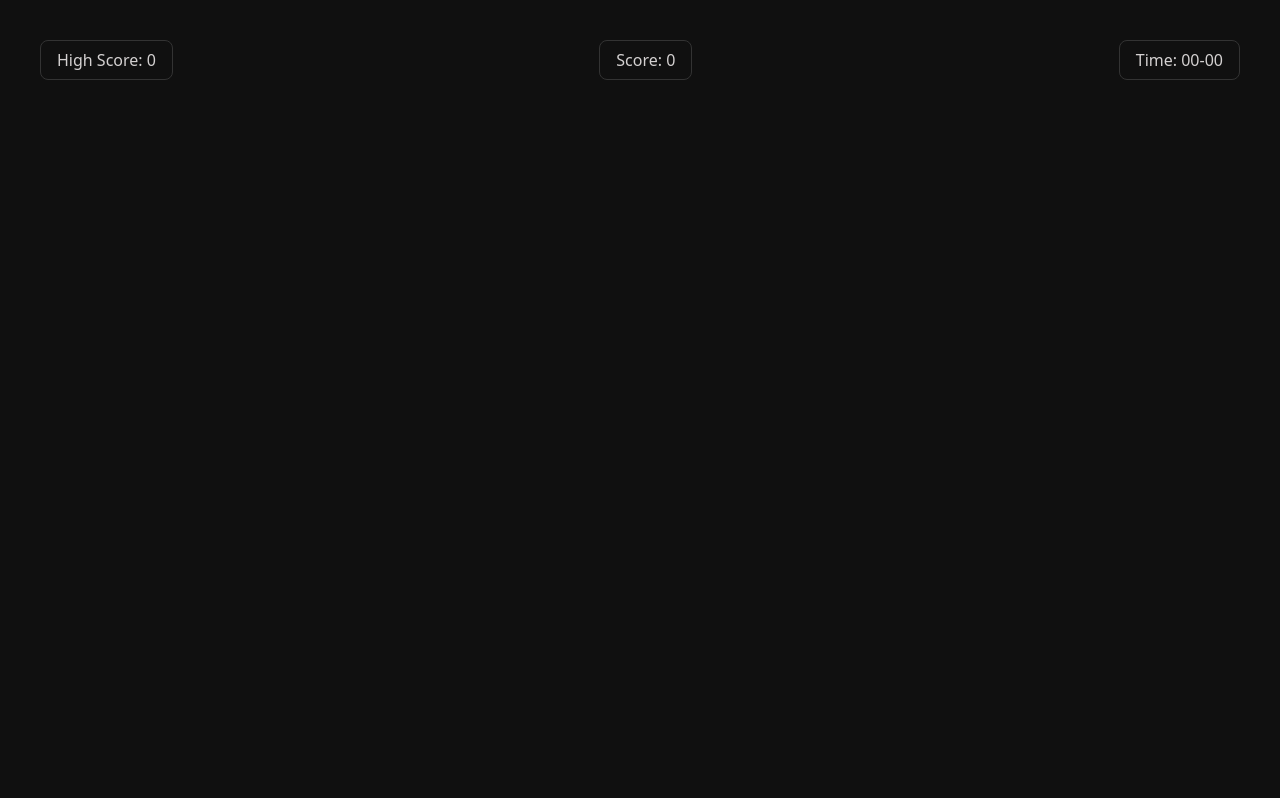
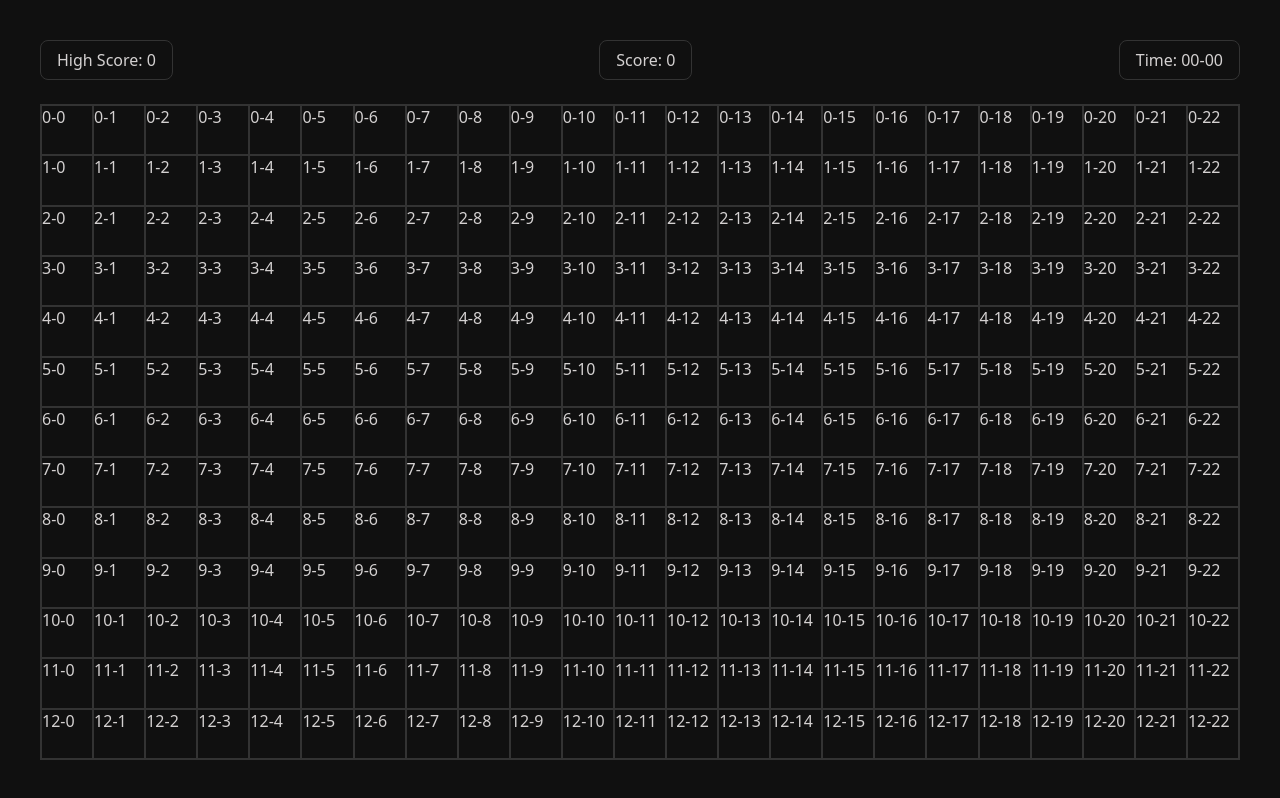
Before and after one commit to Aman-Pal287/snake-game_JS, a plain HTML site: page index.html in a window 1280 px wide. Drawn offline with Linux system fonts and the light colour scheme.

Commit message:
Add initial game setup with HTML, CSS, and JavaScript for Snake game

```diff
--- a/index.html
+++ b/index.html
@@ -22,6 +22,8 @@
             </div>
         </section>
     </main>
+
+    <script src="script.js"></script>
 </body>
 
 </html>
--- /dev/null
+++ b/script.js
@@ -0,0 +1,42 @@
+const board = document.querySelector(".board");
+const blockHeight = 50;
+const blockWidth = 50;
+
+const cols = Math.floor(board.clientWidth / blockWidth);
+const rows = Math.floor(board.clientHeight / blockHeight);
+
+const blocks = [];
+
+const snake = [
+  {
+    x: 1,
+    y: 3,
+  },
+  {
+    x: 1,
+    y: 4,
+  },
+  {
+    x: 1,
+    y: 5,
+  },
+];
+
+let direction = ''
+
+for (let row = 0; row < rows; row++) {
+  for (let col = 0; col < cols; col++) {
+    const block = document.createElement("div");
+    block.classList.add("block");
+    board.appendChild(block);
+    block.innerText = `${row}-${col}`;
+    blocks[`${row}-${col}`] = block;
+  }
+}
+
+function render() {
+  snake.forEach((segment) => {
+    console.log(blocks[`${segment.x}-${segment.y}`]);
+    blocks[`${segment.x}-${segment.y}`].classList.add("fill");
+  });
+}
--- a/style.css
+++ b/style.css
@@ -13,6 +13,7 @@ body {
 :root {
   /* Background Colors */
   --bg-primary-color: #101010;
+  --bg-fill-color: #83baae;
 
   /* Text Colors */
   --text-primary-color: #d4d1d1;
@@ -53,6 +54,10 @@ section {
 
 section {
   padding: var(--space-2xl);
+  display: flex;
+  flex-direction: column;
+  height: 100%;
+  gap: var(--space-lg);
 }
 
 section .infos {
@@ -67,7 +72,20 @@ section .infos {
   border-radius: var(--border-radius-sm);
 }
 
+.board {
+  border: 1px solid var(--border-primary-color);
+  flex-grow: 1;
+  display: grid;
+  grid-template-columns: repeat(auto-fill, minmax(50px, 1fr));
+  grid-template-rows: repeat(auto-fill, minmax(50px, 1fr));
+}
 
-.board{
+.block {
+  /* width: 30px;
+  height: 30px; */
+  border: 1px solid var(--border-primary-color);
+}
 
+.fill {
+  background-color: var(--bg-fill-color);
 }
```
